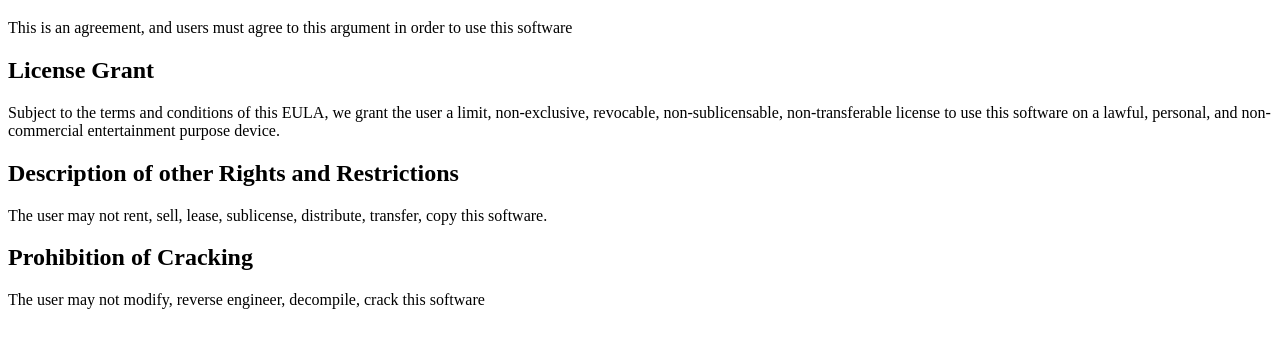
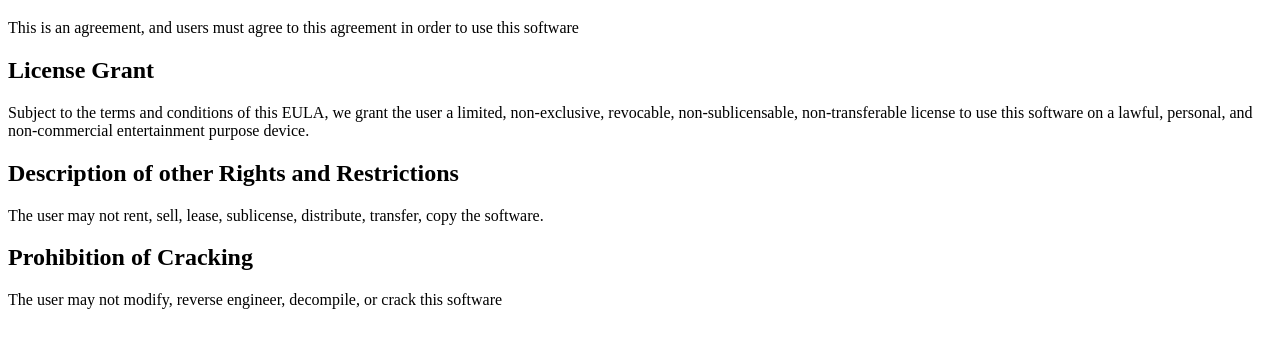
Before and after one commit to playerart/EULA, a plain HTML site: page index.html in a window 1280 px wide. Shown: the part 61-408 px from the top of the page. Drawn offline with Linux system fonts and the light colour scheme.

Commit message:
Update index.html

```diff
--- a/index.html
+++ b/index.html
@@ -5,12 +5,12 @@
     </head>
   <body>
     <h1 align="center">End User Licence Agreement</h1>
-      <p>This is an agreement, and users must agree to this argument in order to use this software</p>
+      <p>This is an agreement, and users must agree to this agreement in order to use this software</p>
     <h2>License Grant</h2>
-      <p>Subject to the terms and conditions of this EULA, we grant the user a limit, non-exclusive, revocable, non-sublicensable, non-transferable license to use this software on a lawful, personal, and non-commercial entertainment purpose device.</p>
+      <p>Subject to the terms and conditions of this EULA, we grant the user a limited, non-exclusive, revocable, non-sublicensable, non-transferable license to use this software on a lawful, personal, and non-commercial entertainment purpose device.</p>
     <h2>Description of other Rights and Restrictions</h2>
-      <p>The user may not rent, sell, lease, sublicense, distribute, transfer, copy this software.</p>
+      <p>The user may not rent, sell, lease, sublicense, distribute, transfer, copy the software.</p>
     <h2>Prohibition of Cracking</h2>
-      <p>The user may not modify, reverse engineer, decompile, crack this software</p>
+      <p>The user may not modify, reverse engineer, decompile, or crack this software</p>
   </body>
 </html>
```
